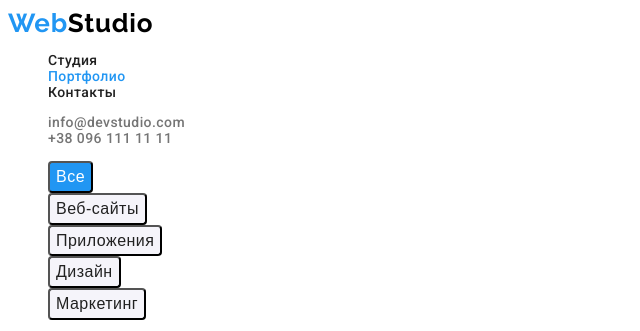
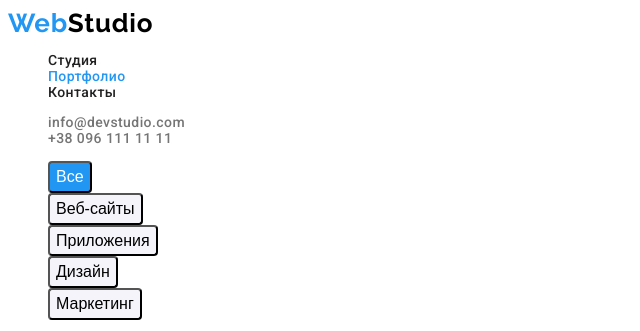
Before and after one commit to Lamiras/goit-markup-hw-02, a plain HTML site: page portfolio.html in a window 1280 px wide. Shown: the top 331 px of the page, 0-640 px from the left. Drawn offline with Linux system fonts and the light colour scheme.

Commit message:
done dz
done dz

```diff
--- a/css/styles.css
+++ b/css/styles.css
@@ -63,13 +63,7 @@ body {
 .currrent {
   color: #2196f3;
 }
-.filter-button:hover,
-.filter-button:focus,
-.filter-bt:hover,
-.filter-bt:focus {
-  color: #ffffff;
-  background-color: #2196f3;
-}
+
 .logo {
   font-family: var(--second-font);
   font-style: normal;
@@ -148,23 +142,21 @@ body {
 .local {
   color: #ffffff;
 }
-.filter-button {
-  font-weight: 500;
-  font-size: 16px;
-  line-height: 1.62;
-  letter-spacing: 0.03em;
-  color: #ffffff;
-  border-radius: 4px;
-  background-color: #2196f3;
-}
 .filter-bt {
   font-weight: 500;
   font-size: 16px;
   line-height: 1.62;
-  letter-spacing: 0.03em;
   border-radius: 4px;
-  color: #212121;
-  background-color: #f5f4fa;
+  background-color: #F5F4FA;
+}
+.active {
+  color: #ffffff;
+  background-color: #2196f3;
+}
+.filter-bt:hover,
+.filter-bt:focus {
+  color: #ffffff;
+  background-color: #2196f3;
 }
 .portfolio-title {
   font-family: 'Roboto';
--- a/portfolio.html
+++ b/portfolio.html
@@ -20,7 +20,7 @@
       <nav class="nav">
         <ul class="nav-list list">
           <li><a class="nav-link link" href="./index.html">Студия</a></li>
-          <li><a class="nav-link link current" href="">Портфолио</a></li>
+          <li><a class="nav-link current link" href="">Портфолио</a></li>
           <li><a class="nav-link link" href="">Контакты</a></li>
         </ul>
       </nav>
@@ -37,11 +37,11 @@
       <section class="filter">
         <h1 hidden>фильтры</h1>
         <ul class="filter-list list">
-          <li class="filter-item"><button class="filter-button">Все</button></li>
-          <li class="filter-item"><button class="filter-bt">Веб-сайты</button></li>
-          <li class="filter-item"><button class="filter-bt">Приложения</button></li>
-          <li class="filter-item"><button class="filter-bt">Дизайн</button></li>
-          <li class="filter-item"><button class="filter-bt">Маркетинг</button></li>
+          <li class="filter-item"><button class="filter-bt active" type="button">Все</button></li>
+          <li class="filter-item"><button class="filter-bt" type="button">Веб-сайты</button></li>
+          <li class="filter-item"><button class="filter-bt" type="button">Приложения</button></li>
+          <li class="filter-item"><button class="filter-bt" type="button">Дизайн</button></li>
+          <li class="filter-item"><button class="filter-bt" type="button">Маркетинг</button></li>
         </ul>
         <ul class="porfolio-list list">
           <li class="portfolio-item">
@@ -115,9 +115,9 @@
       <a class="logo link" href="">Web<span class="logo-footer">Studio</span></a>
       <address class="adress">
         <ul class="adress-list list">
-          <li class="adress-item">
+          <li>
             <a
-              class="loca ladress-link link"
+              class="local adress-link link"
               href="https://goo.gl/maps/5L8XoBTyE6cFUjqg9"
               target="_blank"
               rel="noreferrer noopener"
```
Also changed, not shown: index.html (+1 -1 lines).
